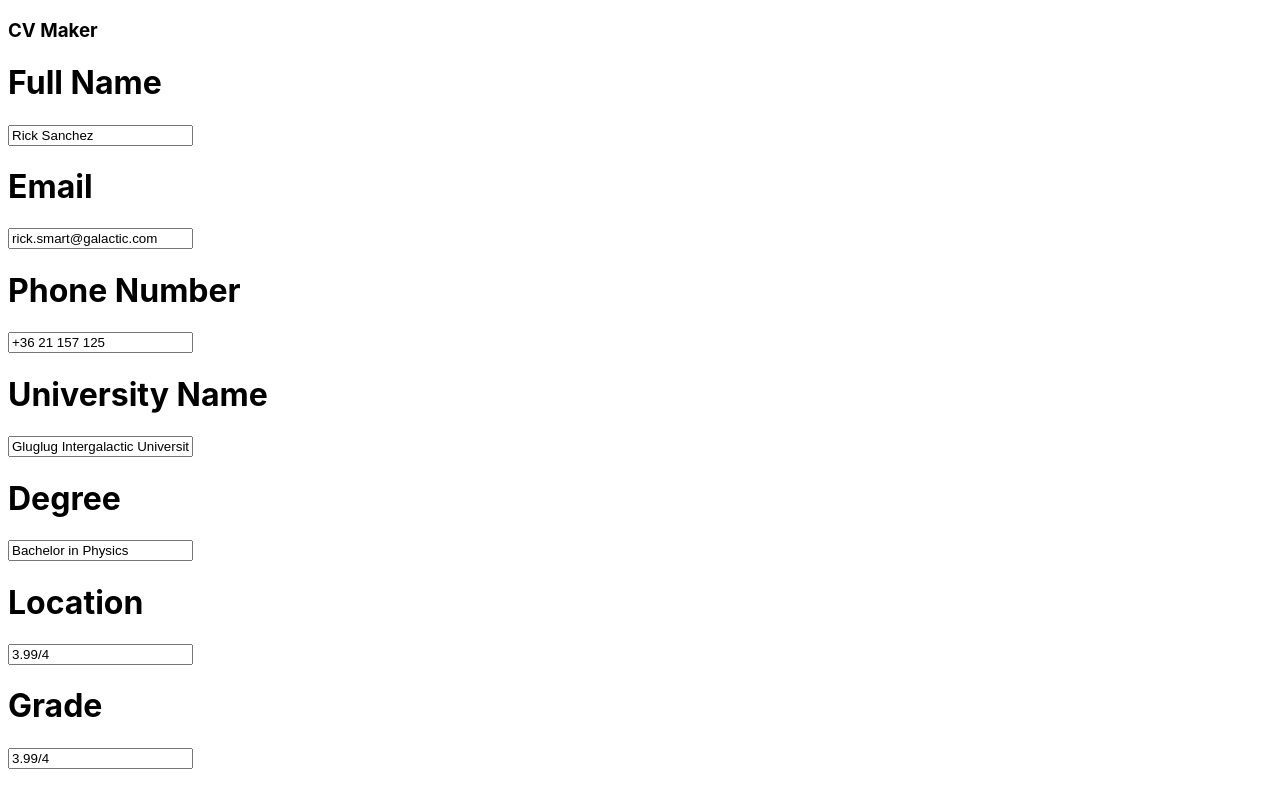
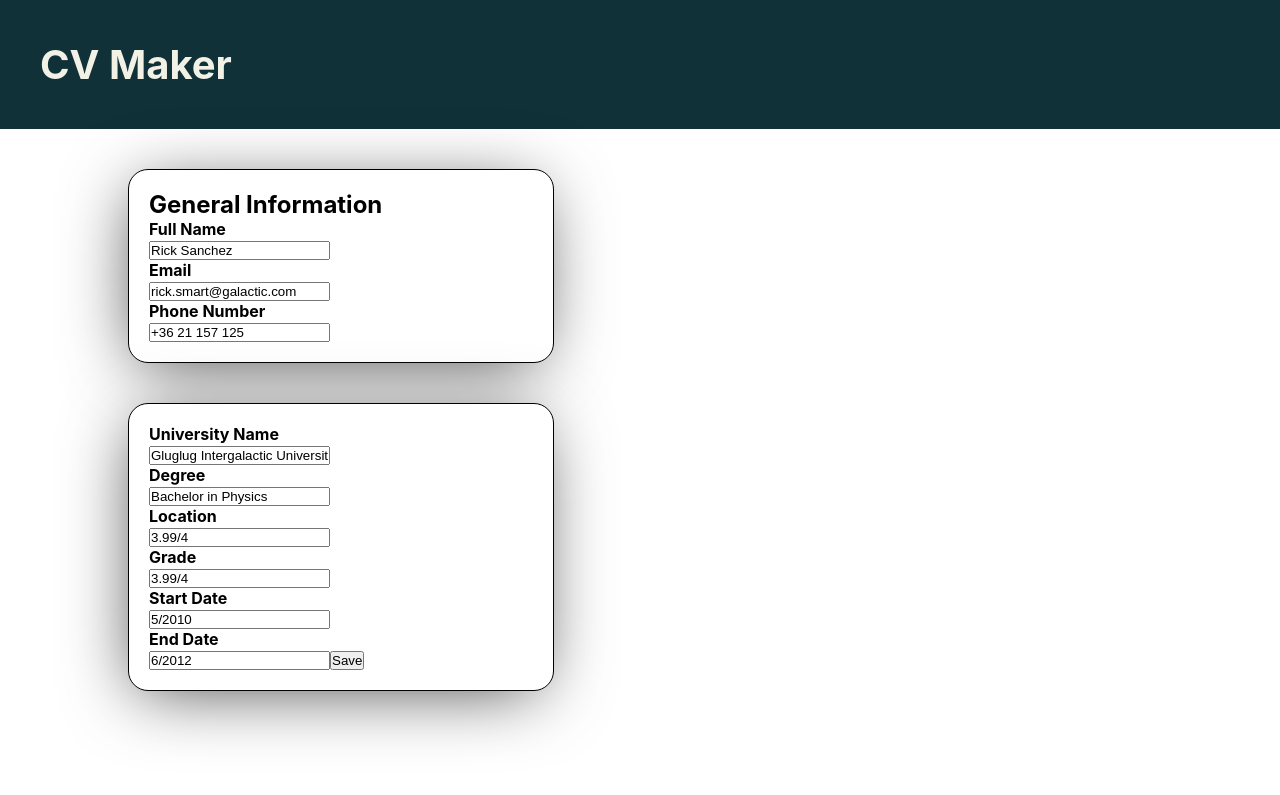
Before and after one commit to FadyDMK/cv-maker, a React (Vite) app: page / in a window 1280 px wide. Shown: the top 795 px of the page. Built offline with nearby package versions, Linux system fonts and the light colour scheme.

Commit message:
added some basic css

```diff
--- a/src/App.jsx
+++ b/src/App.jsx
@@ -1,110 +1,9 @@
+import { Education } from "./Education";
 import { General } from "./General";
-import { exampleInfo } from "./example-info";
-import { useState } from "react";
-
-function EducationUnit() {
-  // eslint-disable-next-line no-unused-vars
-  const [educations, setEducations] = useState(exampleInfo.education);
-  const [education, setEducation] = useState({
-    degree: "Bachelor in Physics",
-    university: "Gluglug Intergalactic University",
-    location: "Andromeda Galaxy",
-    grade: "3.99/4",
-    startDate: "5/2010",
-    endDate: "6/2012",
-  });
-
-  function handleUniNameChange(e) {
-    setEducation({ ...education, university: e.target.value });
-  }
-  function handleDegreeChange(e) {
-    setEducation({ ...education, degree: e.target.value });
-  }
-  function handleGradeChange(e) {
-    setEducation({ ...education, grade: e.target.value });
-  }
-  function handleStartDateChange(e) {
-    setEducation({ ...education, startDate: e.target.value });
-  }
-  function handleLocationChange(e) {
-    setEducation({ ...education, startDate: e.target.value });
-  }
-
-  function handleEndDateChange(e) {
-    setEducation({ ...education, endDate: e.target.value });
-  }
-  function handleClick() {
-    const newEducations = [
-      ...educations,
-      {
-        degree: education.degree,
-        university: education.university,
-        location: education.location,
-        grade: education.grade,
-        startDate: education.startDate,
-        endDate: education.endDate,
-      },
-    ];
-    console.log(newEducations);
-    setEducations(newEducations);
-    console.log(educations);
-  }
-
-  return (
-    <>
-      <h1>University Name</h1>
-      <input
-        placeholder="university Name"
-        value={education.university}
-        onChange={handleUniNameChange}
-      />
-      <h1>Degree</h1>
-      <input
-        placeholder="Degree Name"
-        value={education.degree}
-        onChange={handleDegreeChange}
-      />
-      <h1>Location</h1>
-      <input
-        placeholder="Location"
-        value={education.grade}
-        onChange={handleLocationChange}
-      />
-      <h1>Grade</h1>
-      <input
-        placeholder="Grade"
-        value={education.grade}
-        onChange={handleGradeChange}
-      />
-      <h1>Start Date</h1>
-      <input
-        placeholder="Start Date"
-        value={education.startDate}
-        onChange={handleStartDateChange}
-      />
-      <h1>End Date</h1>
-      <input
-        placeholder="End Date"
-        value={education.endDate}
-        onChange={handleEndDateChange}
-      />
-
-      <button onClick={handleClick}>Save</button>
-    </>
-  );
-}
-
-function Education() {
-  return (
-    <div>
-      <EducationUnit />
-    </div>
-  );
-}
 
 export default function App() {
   return (
-    <div>
+    <div className="wrapper">
       <General />
       <Education />
     </div>
--- /dev/null
+++ b/src/Education.jsx
@@ -0,0 +1,110 @@
+import { exampleInfo } from "./example-info";
+import { useState } from "react";
+
+
+export function Education() {
+  return (
+    <div>
+      <EducationUnit />
+    </div>
+  );
+}
+
+export function EducationUnit() {
+  // eslint-disable-next-line no-unused-vars
+  const [educations, setEducations] = useState(exampleInfo.education);
+  const [education, setEducation] = useState({
+    degree: "Bachelor in Physics",
+    university: "Gluglug Intergalactic University",
+    location: "Andromeda Galaxy",
+    grade: "3.99/4",
+    startDate: "5/2010",
+    endDate: "6/2012",
+  });
+
+  function handleUniNameChange(e) {
+    setEducation({ ...education, university: e.target.value });
+  }
+  function handleDegreeChange(e) {
+    setEducation({ ...education, degree: e.target.value });
+  }
+  function handleGradeChange(e) {
+    setEducation({ ...education, grade: e.target.value });
+  }
+  function handleStartDateChange(e) {
+    setEducation({ ...education, startDate: e.target.value });
+  }
+  function handleLocationChange(e) {
+    setEducation({ ...education, startDate: e.target.value });
+  }
+
+  function handleEndDateChange(e) {
+    setEducation({ ...education, endDate: e.target.value });
+  }
+  function handleClick() {
+    const newEducations = [
+      ...educations,
+      {
+        degree: education.degree,
+        university: education.university,
+        location: education.location,
+        grade: education.grade,
+        startDate: education.startDate,
+        endDate: education.endDate,
+      },
+    ];
+
+    setEducations(newEducations);
+    setEducation({
+      degree: "Bachelor in Physics",
+      university: "Gluglug Intergalactic University",
+      location: "Andromeda Galaxy",
+      grade: "3.99/4",
+      startDate: "5/2010",
+      endDate: "6/2012",
+    });
+  }
+
+  return (
+    <div className="education">
+      <h1>University Name</h1>
+      <input
+        placeholder="university Name"
+        value={education.university}
+        onChange={handleUniNameChange}
+      />
+      <h1>Degree</h1>
+      <input
+        placeholder="Degree Name"
+        value={education.degree}
+        onChange={handleDegreeChange}
+      />
+      <h1>Location</h1>
+      <input
+        placeholder="Location"
+        value={education.grade}
+        onChange={handleLocationChange}
+      />
+      <h1>Grade</h1>
+      <input
+        placeholder="Grade"
+        value={education.grade}
+        onChange={handleGradeChange}
+      />
+      <h1>Start Date</h1>
+      <input
+        placeholder="Start Date"
+        value={education.startDate}
+        onChange={handleStartDateChange}
+      />
+      <h1>End Date</h1>
+      <input
+        placeholder="End Date"
+        value={education.endDate}
+        onChange={handleEndDateChange}
+      />
+
+      <button onClick={handleClick}>Save</button>
+    </div>
+  );
+}
--- a/src/General.jsx
+++ b/src/General.jsx
@@ -16,6 +16,7 @@ export function General() {
 
   return (
     <div className="personalInfo">
+      <h3>General Information</h3>
       <h1>Full Name</h1>
       <input
         placeholder="Full Name"
--- a/src/main.jsx
+++ b/src/main.jsx
@@ -4,7 +4,7 @@ import "./styles/index.css";
 import App from "./App";
 
 function Header(){
-  return <h3>CV Maker</h3>
+  return <h3 className="header">CV Maker</h3>
 }
 
 ReactDOM.createRoot(document.getElementById("root")).render(
--- a/src/styles/index.css
+++ b/src/styles/index.css
@@ -5,3 +5,45 @@
   -webkit-font-smoothing: antialiased;
   -moz-osx-font-smoothing: grayscale;
 }
+* {
+  margin: 0;
+  padding: 0;
+}
+
+.header {
+  position: static;
+  background-color: #103137;
+  top: 0;
+  padding: 40px;
+  color: #f1f1e6;
+  font-size: 2.5rem;
+}
+
+.personalInfo, .education {
+  width: 30vw;
+  border: solid black 1px;
+  padding: 20px;
+  border-radius: 20px;
+  background-color: white;
+  box-shadow: -4px 10px 70px -13px rgba(0, 0, 0, 0.75);
+  -webkit-box-shadow: -4px 10px 70px -13px rgba(0, 0, 0, 0.75);
+  -moz-box-shadow: -4px 10px 70px -13px rgba(0, 0, 0, 0.75);
+}
+
+h1 {
+  font-size: medium;
+}
+h3 {
+  font-size: 1.5rem;
+}
+
+
+.wrapper{
+  padding-left: 10vw;
+  padding-top:40px ;
+  width: 40vw;
+  display: flex;
+  flex-direction: column;
+  justify-content: space-around;
+  gap: 40px;
+}
```
